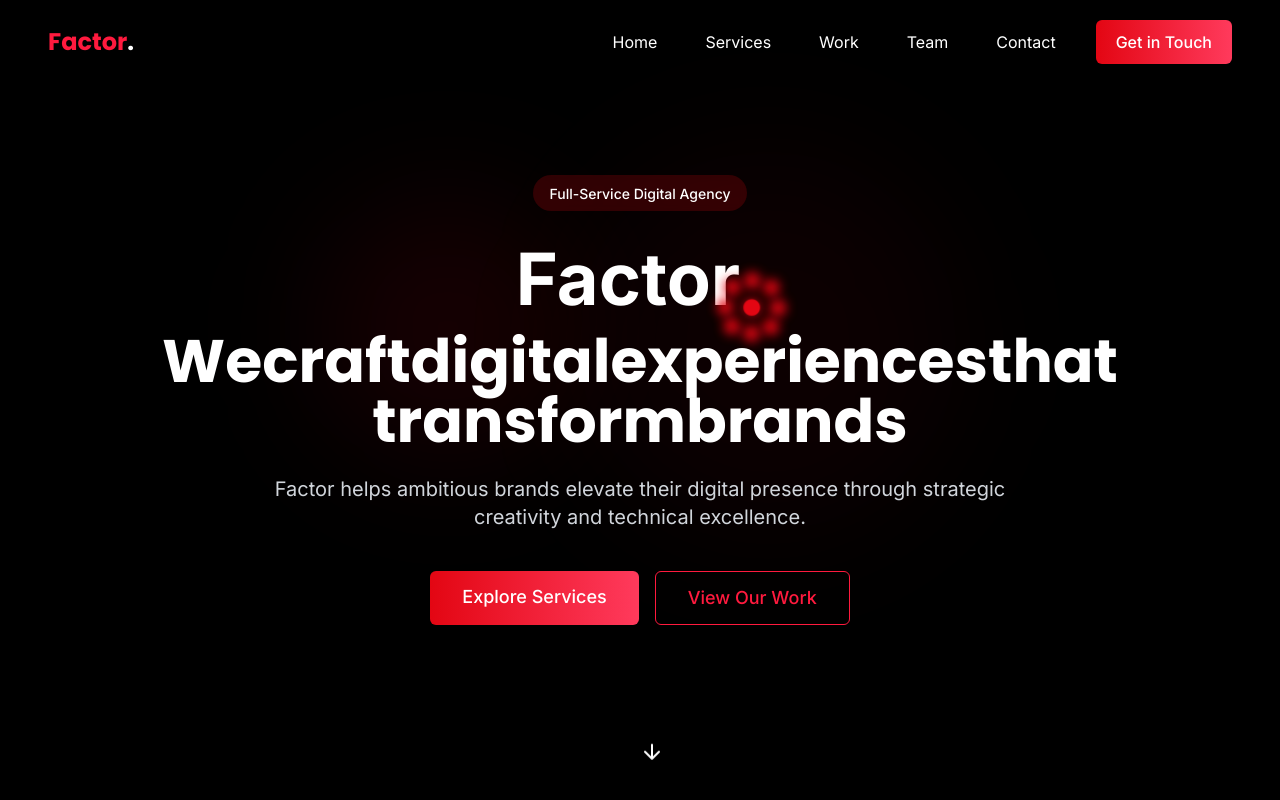
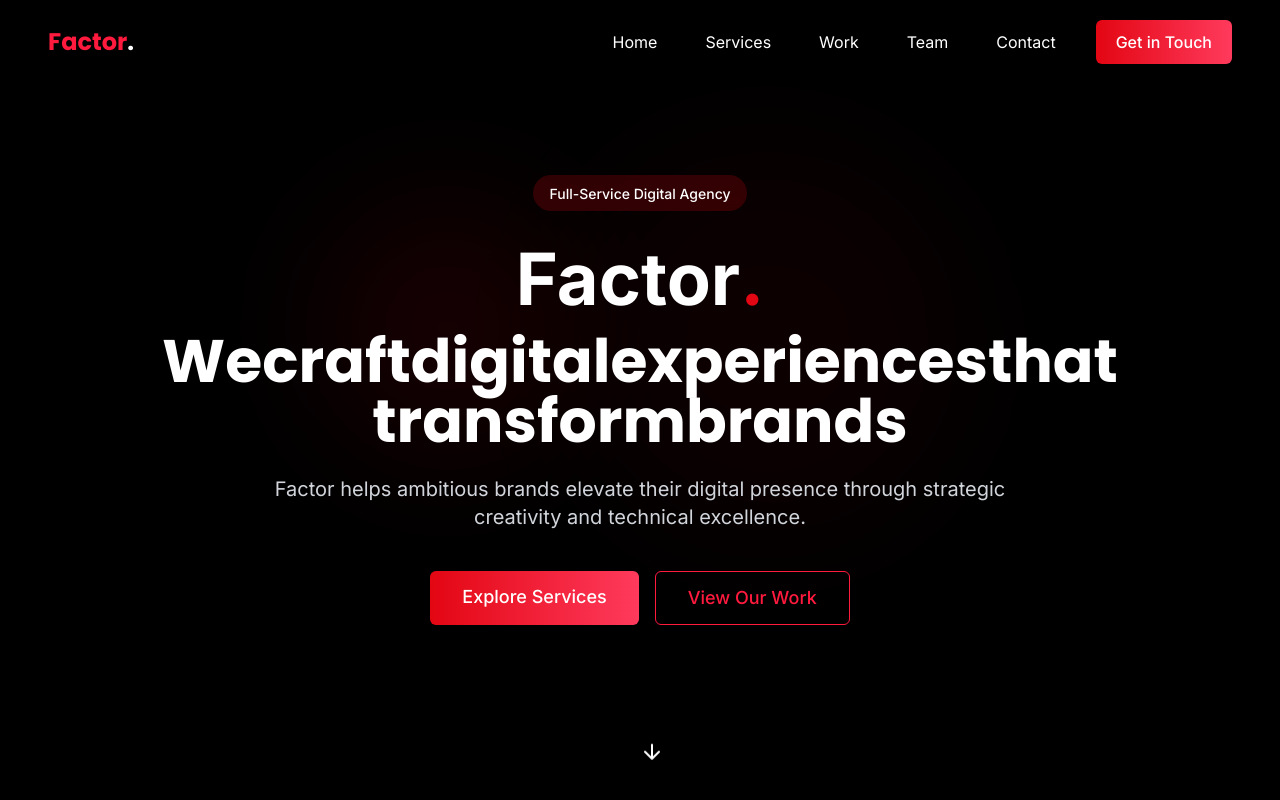
Before and after one commit to Messido/FactorAI, a React (Vite) app: page / in a window 1280 px wide. Shown: the top 800 px of the page. Built offline with nearby package versions, Linux system fonts and the light colour scheme.

Commit message:
Fix: Restore normal behavior
Revert changes to the mouse move effect.

```diff
--- a/src/components/Hero.tsx
+++ b/src/components/Hero.tsx
@@ -52,7 +52,7 @@ const Hero: React.FC = () => {
             Factor
             <span
               ref={dotRef}
-              className="text-[#e30613] inline-block animate-burst-dot"
+              className="text-[#e30613] inline-block"
               style={{transformOrigin: 'center'}}
             >.</span>
           </div>
```
